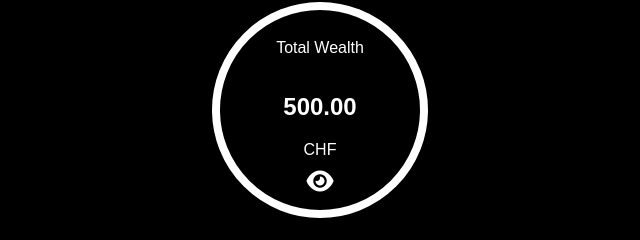
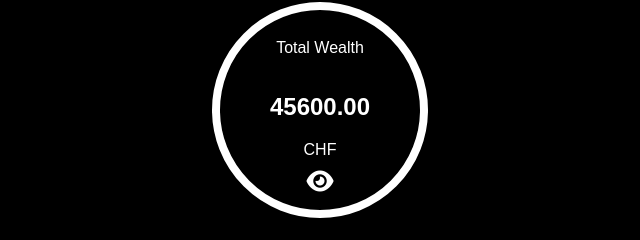
Before and after one commit to MrCodeBS/Bank-Dashboard-, a plain HTML site: page index.html in a window 1280 px wide. Shown: the part 142-382 px from the top of the page, 320-960 px from the left. Drawn offline with Linux system fonts and the light colour scheme.

Commit message:
Update index.html

```diff
--- a/index.html
+++ b/index.html
@@ -37,7 +37,7 @@
     <main>
       <div class="wealth-circle">
         <p>Total Wealth</p>
-        <h2 id="wealth-amount">500.00</h2>
+        <h2 id="wealth-amount">45600.00</h2>
         <span>CHF</span>
         <button id="toggle-visibility">
           <i id="eye-icon" class="fas fa-eye"></i>
```
